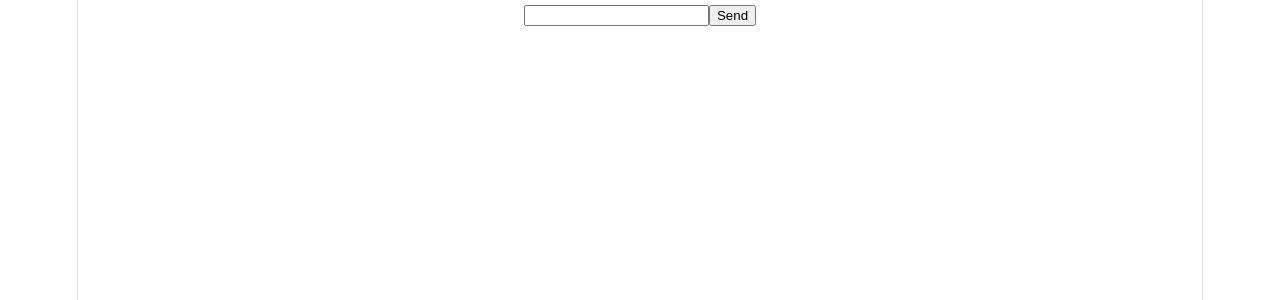
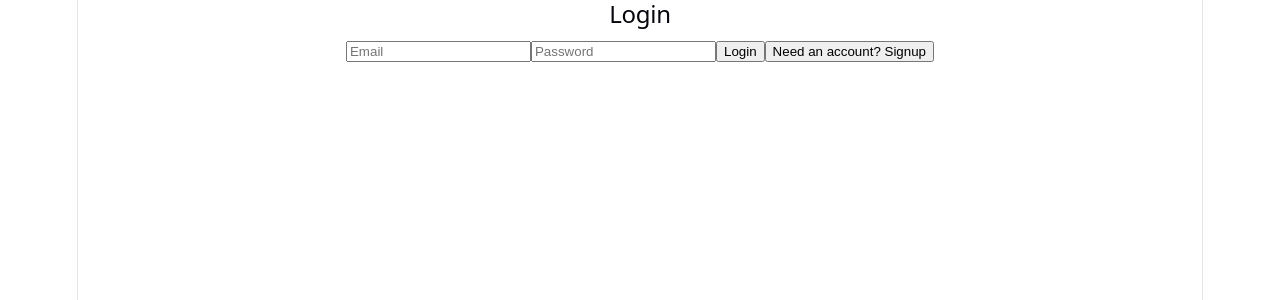
Before and after one commit to TejeshTawania/AI-Mental-Health, a React app in the folder frontend/: page / in a window 1280 px wide. Shown: the top 300 px of the page. Built offline with nearby package versions, Linux system fonts and the light colour scheme; the HTML template or start-up script is replaced by a standard one.

Commit message:
Frontend auth flow wired: login/signup gates chat access

```diff
--- /dev/null
+++ b/frontend/components/AuthForm.jsx
@@ -0,0 +1,64 @@
+import { useState } from "react";
+
+const AuthForm = ({ onAuthSuccess }) => {
+  const [isLogin, setIsLogin] = useState(true);
+  const [email, setEmail] = useState("");
+  const [password, setPassword] = useState("");
+  const [error, setError] = useState(null);
+  const [loading, setLoading] = useState(false);
+
+  const handleSubmit = async () => {
+    setError(null);
+    setLoading(true);
+    const endpoint = isLogin ? "/auth/login" : "/auth/signup";
+    try {
+      const res = await fetch("http://localhost:3000" + endpoint, {
+        method: "POST",
+        headers: {
+          "Content-Type": "application/json",
+        },
+        credentials: "include",
+        body: JSON.stringify({
+          email,
+          password,
+        }),
+      });
+      const data = await res.json();
+
+      if (!res.ok) {
+        throw new Error(data.error || "Something Went Wrong!");
+      }
+      onAuthSuccess(email);
+    } catch (err) {
+      setError(err.message || "An Error Occured");
+    } finally {
+      setLoading(false);
+    }
+  };
+  return (
+    <div>
+      <h2>{isLogin ? "Login" : "Signup"}</h2>
+      {error && <div className="error">{error}</div>}
+      <input
+        type="email"
+        value={email}
+        onChange={(e) => setEmail(e.target.value)}
+        placeholder="Email"
+      />
+      <input
+        type="password"
+        value={password}
+        onChange={(e) => setPassword(e.target.value)}
+        placeholder="Password"
+      />
+      <button onClick={handleSubmit} disabled={loading}>
+        {loading ? "Processing..." : isLogin ? "Login" : "Signup"}
+      </button>
+      <button onClick={() => setIsLogin(!isLogin)}>
+        {isLogin ? "Need an account? Signup" : "Already have an account? Login"}
+      </button>
+    </div>
+  );
+};
+
+export default AuthForm;
--- a/frontend/src/App.jsx
+++ b/frontend/src/App.jsx
@@ -1,6 +1,8 @@
 import { useState } from "react";
+import AuthForm from "../components/AuthForm";
 
 const App = () => {
+  const [userEmail, setUserEmail] = useState(null);
   const [messages, setMessages] = useState([]); // {role: 'user'|'bot', text: string}[]
   const [input, setInput] = useState("");
   const [loading, setLoading] = useState(false);
@@ -14,13 +16,22 @@ const App = () => {
     setInput("");
     setLoading(true);
     setError(null);
-
+    const updatedMessages = [...messages, userMessage];
     try {
+      const historyToSend = updatedMessages.slice(-10);
       const res = await fetch("http://localhost:3000/chat", {
         method: "POST",
         headers: { "Content-Type": "application/json" },
-        body: JSON.stringify({ message: userMessage.text }),
+        credentials: "include",
+        body: JSON.stringify({
+          messages: historyToSend,
+        }),
       });
+
+      if (res.status === 401) {
+        setUserEmail(null);
+        throw new Error("Session expired. Please log in again.");
+      }
 
       if (!res.ok) throw new Error("Server returned an error");
 
@@ -34,8 +45,25 @@ const App = () => {
     }
   };
 
+  const handleLogout = async () => {
+    await fetch("http://localhost:3000/auth/logout", {
+      method: "POST",
+      credentials: "include",
+    });
+    setUserEmail(null);
+    setMessages([]);
+  };
+
+  if (!userEmail) {
+    return <AuthForm onAuthSuccess={setUserEmail} />;
+  }
+
   return (
     <div className="text-center mt-0.5">
+      <div>
+        Logged in as {userEmail}
+        <button onClick={handleLogout}>Logout</button>
+      </div>
       <div>
         {messages.map((msg, i) => (
           <div key={i}>
```
